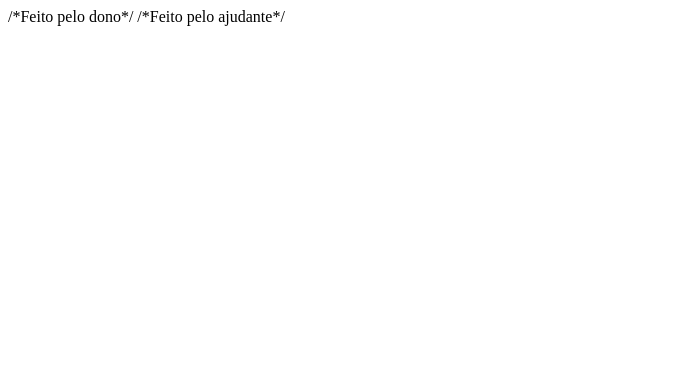
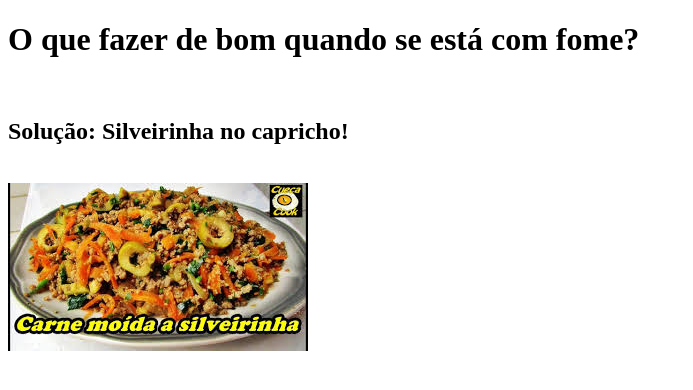
Before and after one commit to SilencioPz/aula-19, a plain HTML site: page index.html in a window 1280 px wide. Shown: the whole page, without its empty margins (0-693 px from the left). Drawn offline with Linux system fonts and the light colour scheme.

Commit message:
Enviando arquivos para branch principal

```diff
--- a/index.html
+++ b/index.html
@@ -3,13 +3,16 @@
 <head>
     <meta charset="UTF-8">
     <meta name="viewport" content="width=device-width, initial-scale=1.0">
-    /*Feito pelo dono*/
+    <!--Feito pelo dono !-->
     <title>Site feito pelo dono do projeto: silenciopz</title>
 </head>
 <body>
-    /*Feito pelo ajudante*/
-
-
-
+    <!--Feito pelo ajudante !-->
+    <h1>O que fazer de bom quando se está com fome?</h1>
+    <br>
+    <h2>Solução: Silveirinha no capricho!</h2>
+    <br>
+    <img src="/imagens/silva.jfif">
+    <br>
 </body>
 </html>
```
Also changed, not shown: imagens/silva.jfif (added).
